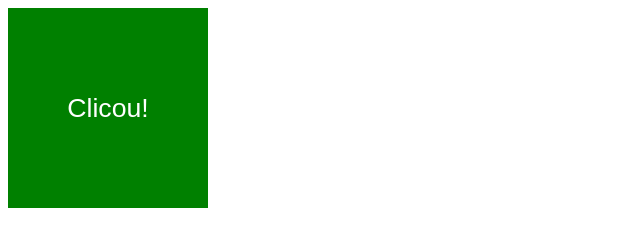
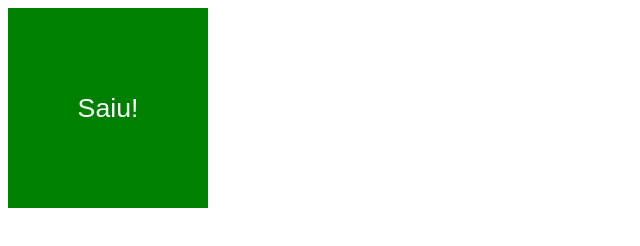
Before and after one commit to rafaelamachadocamara/javascript-curso-em-video, a website: page aula 10/ex006.html in a window 1280 px wide. Both pictures are taken after a click on the element "Interaja comigo!". Shown: the full height of the page, 0-640 px from the left. Drawn offline with Linux system fonts and the light colour scheme.

Commit message:
adicionando eventos

```diff
--- a/aula 10/ex006.html
+++ b/aula 10/ex006.html
@@ -18,13 +18,25 @@
     </style>
 </head>
 <body>
-    <div id="area" onclick="clicar()">
+    <div id="area" onclick="clicar()" onmouseenter="entrar()" onmouseleave="sair()">
         Interaja comigo!
     </div>
     <script>
+
+         var a = document.getElementById('area');
+
         function clicar(){
-           var a = document.getElementById('area');
            a.innerText = 'Clicou!';
+           a.style.background = 'red';
+        }
+
+        function entrar(){
+            a.innerText = 'Entrou!';
+        }
+
+        function sair(){
+            a.innerText = 'Saiu!';
+            a.style.background = 'green';
         }
     </script>
 </body>
```
